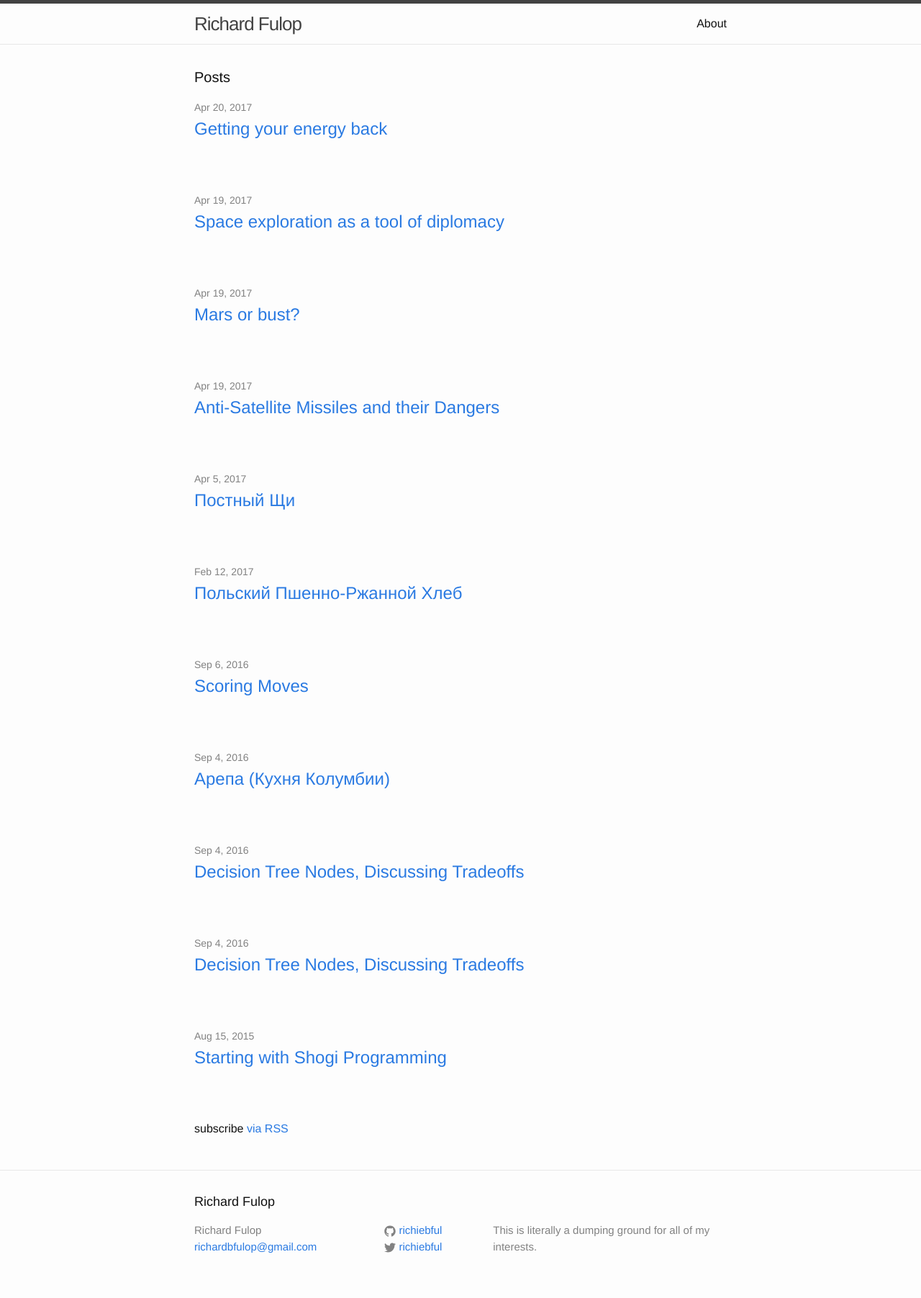
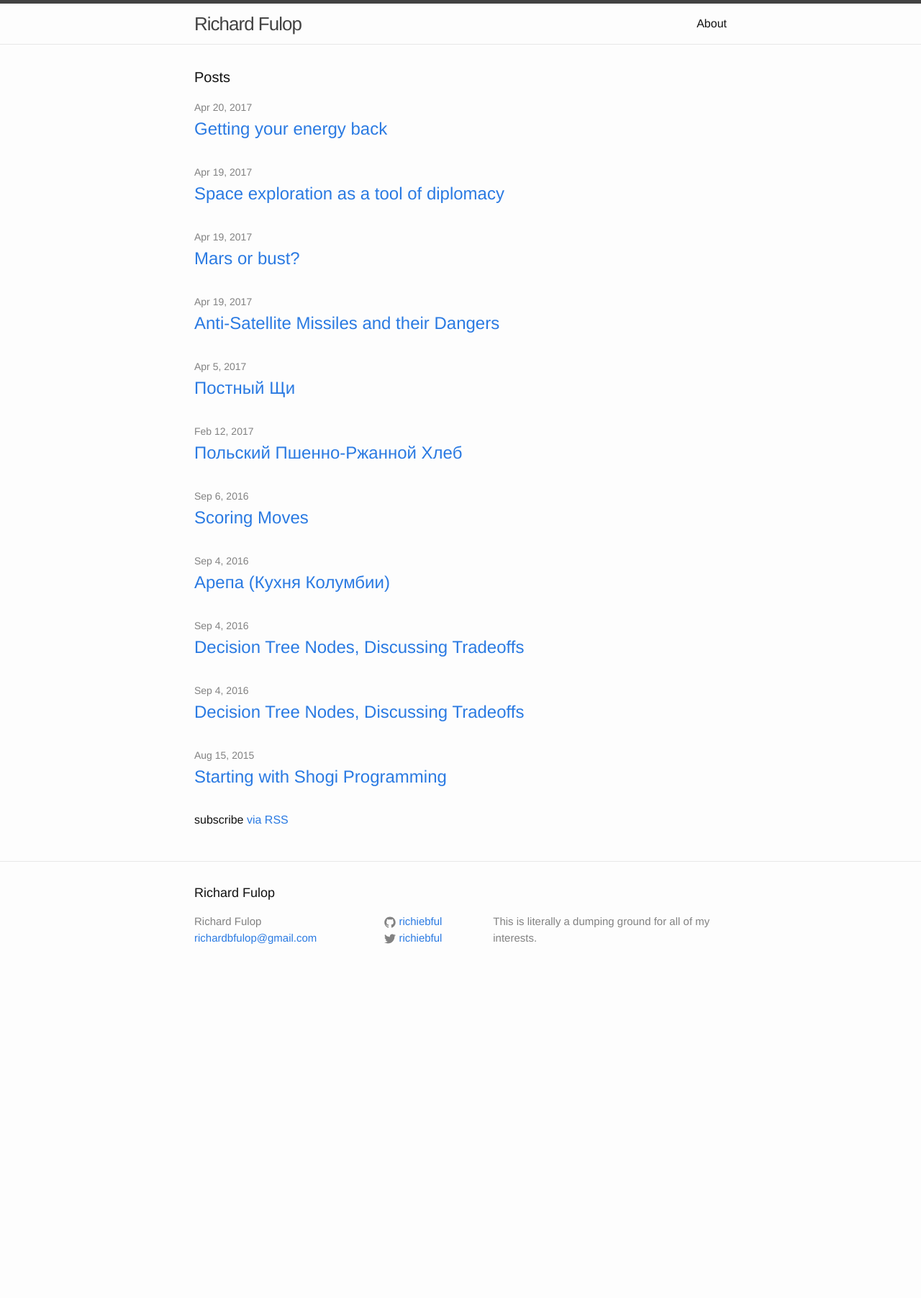
Before and after one commit to richiebful/richiebful.github.io, a Jekyll site: the page built from index.html, in a window 1280 px wide. Shown: the whole page at 72% size. Built offline with Jekyll 4.4.1, drawn with Linux system fonts in a browser that asks for light colours; after the commit the page ends 1374 px from its top, so only the background shows below that.

```diff
--- a/index.html
+++ b/index.html
@@ -14,7 +14,7 @@ layout: default
         <h2>
           <a class="post-link" href="{{ post.url | prepend: site.baseurl }}">{{ post.title }}</a>
         </h2>
-		{{ page.category}} <br>
+		{{ page.category }}
 		{{ page.excerpt }}
       </li>
     {% endfor %}
```
Also changed, not shown: _posts/2017-04-20-Getting-your-energy-back.md (+1 -0 lines).
